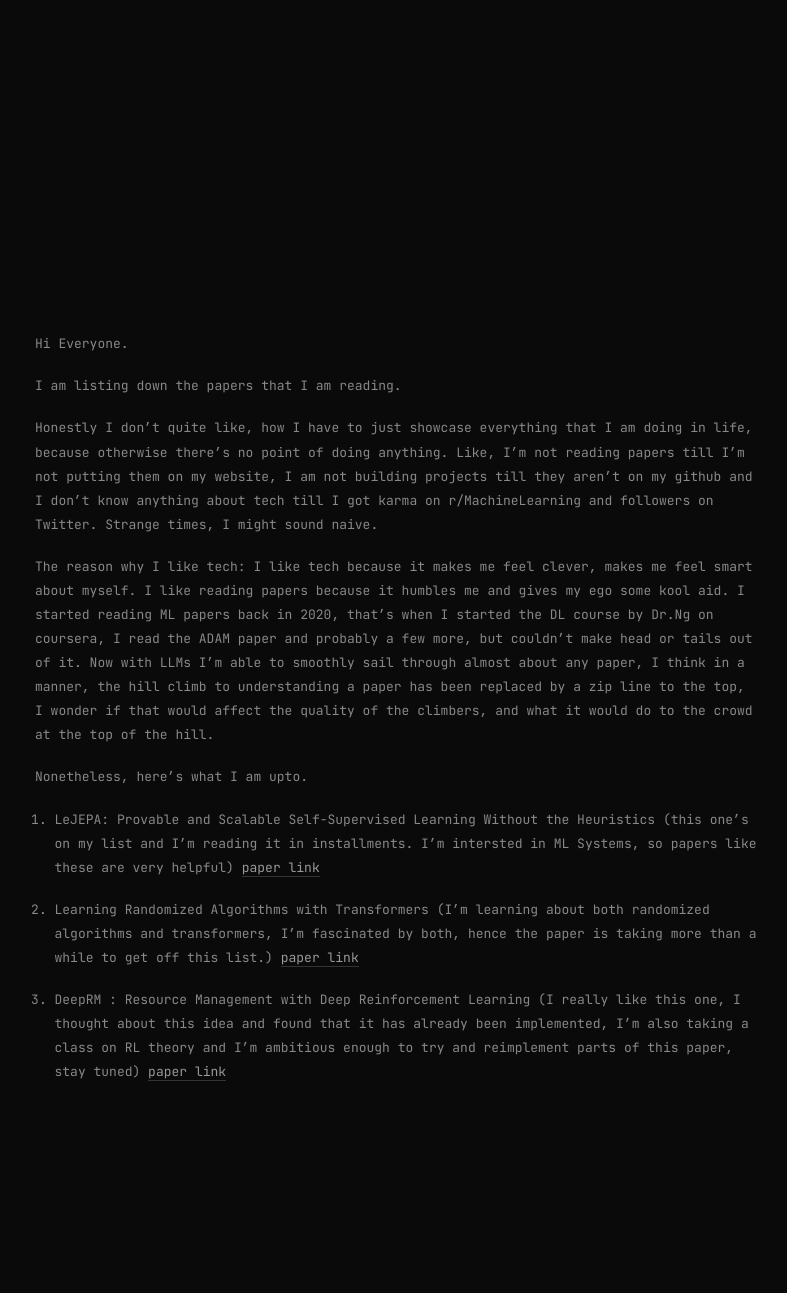
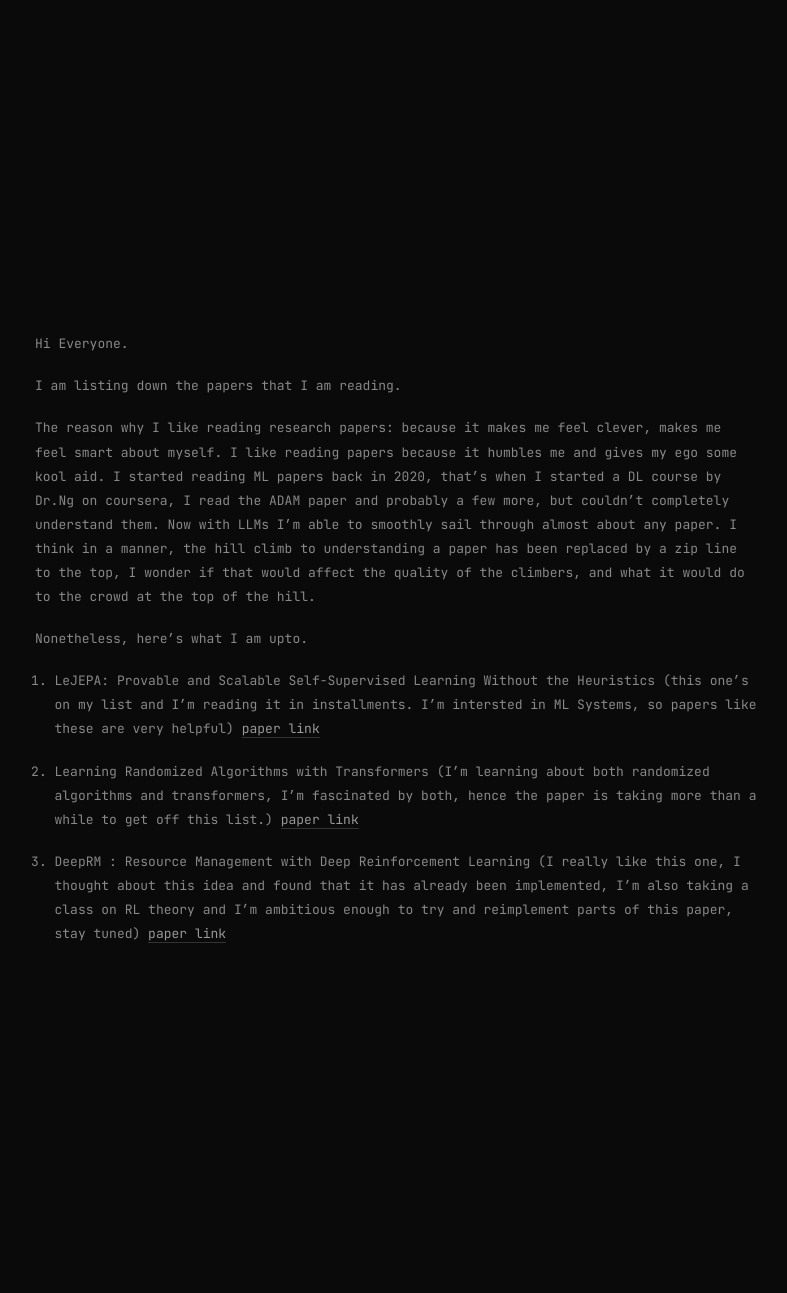
Before and after one commit to djdhawal/djdhawal.github.io, a Jekyll site: the page built from _posts/2025-12-10-a-list-of-papers.markdown, in a window 1280 px wide. Shown: the whole page, without its empty margins (243-1030 px from the left). Built offline with Jekyll 4.4.1, drawn with Linux system fonts in a browser that asks for light colours; after the commit the page ends 1154 px from its top, so only the background shows below that.

```diff
--- a/_posts/2025-12-10-a-list-of-papers.markdown
+++ b/_posts/2025-12-10-a-list-of-papers.markdown
@@ -9,9 +9,7 @@ Hi Everyone.
 
 I am listing down the papers that I am reading.
 
-Honestly I don't quite like, how I have to just showcase everything that I am doing in life, because otherwise there's no point of doing anything. Like, I'm not reading papers till I'm not putting them on my website, I am not building projects till they aren't on my github and I don't know anything about tech till I got karma on r/MachineLearning and followers on Twitter. Strange times, I might sound naive.
-
-The reason why I like tech: I like tech because it makes me feel clever, makes me feel smart about myself. I like reading papers because it humbles me and gives my ego some kool aid. I started reading ML papers back in 2020, that's when I started the DL course by Dr.Ng on coursera, I read the ADAM paper and probably a few more, but couldn't make head or tails out of it. Now with LLMs I'm able to smoothly sail through almost about any paper, I think in a manner, the hill climb to understanding a paper has been replaced by a zip line to the top, I wonder if that would affect the quality of the climbers, and what it would do to the crowd at the top of the hill.
+The reason why I like reading research papers: because it makes me feel clever, makes me feel smart about myself. I like reading papers because it humbles me and gives my ego some kool aid. I started reading ML papers back in 2020, that's when I started a DL course by Dr.Ng on coursera, I read the ADAM paper and probably a few more, but couldn't completely understand them. Now with LLMs I'm able to smoothly sail through almost about any paper. I think in a manner, the hill climb to understanding a paper has been replaced by a zip line to the top, I wonder if that would affect the quality of the climbers, and what it would do to the crowd at the top of the hill.
 
 Nonetheless, here's what I am upto.
 1. LeJEPA: Provable and Scalable Self-Supervised Learning Without the Heuristics (this one's on my list and I'm reading it in installments. I'm intersted in ML Systems, so papers like these are very helpful) [paper link][le-JEPA]
--- a/_posts/2026-01-08-ford-fulkerson-an-algorithm-i-like.markdown
+++ b/_posts/2026-01-08-ford-fulkerson-an-algorithm-i-like.markdown
@@ -2,8 +2,8 @@
 layout: post
 title:  "Flomaxxing"
 date:   2026-01-08 17:55:34 -0600
-categories: algos i like
-published : false
+categories: algos explainer
+# published : false
 ---
 
 Hi Everyone.
--- a/_posts/2026-01-14-rooflining-llms.markdown
+++ b/_posts/2026-01-14-rooflining-llms.markdown
@@ -3,7 +3,7 @@ layout: post
 title:  "Rooflning LLMs in JAX.."
 date:   2026-01-14 17:55:34 -0600
 categories: project update
-published : false
+#published : false
 ---
 
 Hi Everyone.
--- a/_posts/2026-01-29-towards-certain-death.markdown
+++ b/_posts/2026-01-29-towards-certain-death.markdown
@@ -3,7 +3,7 @@ layout: post
 title:  "Towards Certain Death.."
 date:   2026-01-29 17:55:34 -0600
 categories: life update
-published : false
+#published : false
 ---
 
 Hi Everyone.
--- a/_posts/2026-02-06-the-state-of-spaces.markdown
+++ b/_posts/2026-02-06-the-state-of-spaces.markdown
@@ -2,8 +2,8 @@
 layout: post
 title:  "The State of Spaces.."
 date:   2026-02-06 18:00:00 -0600
-categories: life update
-published : false
+categories: project update
+#published : false
 ---
 
 
--- a/about.markdown
+++ b/about.markdown
@@ -3,6 +3,8 @@ layout: page
 title: About
 permalink: /about/
 ---
+
+![cool pic](/assets/images/cool_pic.jpeg)
 
 Hello!
 I'm pursuing the Applied Data Science program at the University of Chicago. Over the past couple of years, I worked as a Systems Software Engineer at HPE, where I focused on machine learning, NLP, and large-scale data engineering.
```
Also changed, not shown: _posts/2026-04-08-ten-years-gone.markdown (added), assets/images/cool_pic.jpeg (added), 3 other files.
